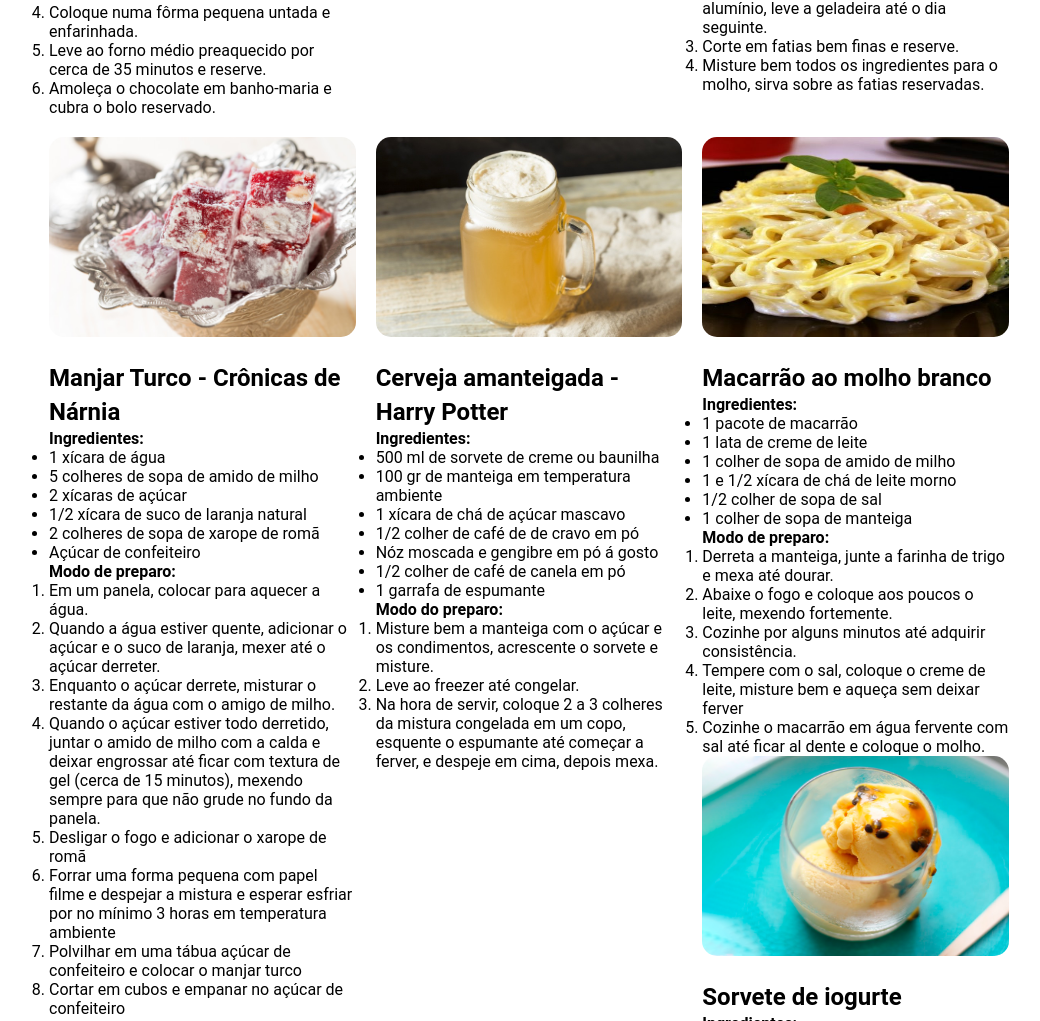
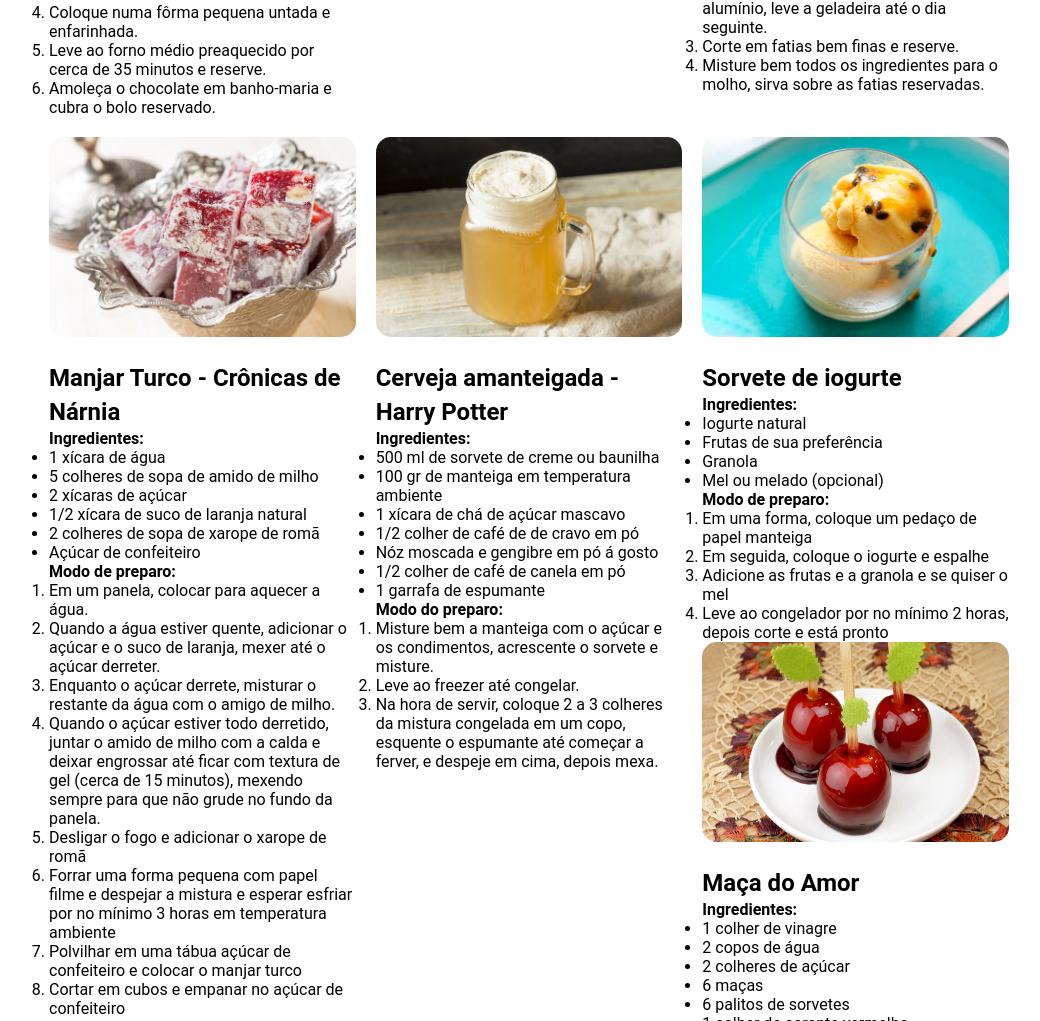
Before and after one commit to GabrielyAguiar/SiteReceitas, a plain HTML site: page index.html in a window 1280 px wide. Shown: the part 1106-2127 px from the top of the page, without its empty margins (111-1151 px from the left). Drawn offline with Linux system fonts and the light colour scheme.

Commit message:
Melhorias no site acrescentadas

```diff
--- a/index.html
+++ b/index.html
@@ -180,32 +180,6 @@
                         </div>
                 </div>
 
-            <div class="card" id="MacaBranco.jpg"">
-                <div class="card__image-container">
-                    <img src="img/MacaBranco.jpg" width="300" height="200" alt="MacaBranco">
-                </div>
-
-                <div class="card_content">
-                    <h3 class="title_recipe">Macarrão ao molho branco</h3>
-                    <h4>Ingredientes:</h4>
-                <ul>
-                  <li>1 pacote de macarrão</li>
-                  <li>1 lata de creme de leite</li>
-                  <li>1 colher de sopa de amido de milho</li>
-                  <li>1 e 1/2 xícara de chá de leite morno</li>
-                  <li>1/2 colher de sopa de sal</li>
-                  <li>1 colher de sopa de manteiga</li>
-                  </ul>
-                <h4>Modo de preparo:</h4>
-                <ol>
-                  <li>Derreta a manteiga, junte a farinha de trigo e mexa até dourar.</li>
-                  <li>Abaixe o fogo e coloque aos poucos o leite, mexendo fortemente.</li>
-                  <li>Cozinhe por alguns minutos até adquirir consistência.</li>
-                  <li>Tempere com o sal, coloque o creme de leite, misture bem e aqueça sem deixar ferver</li>
-                  <li>Cozinhe o macarrão em água fervente com sal até ficar al dente e coloque o molho.</li>
-                  </ol>
-                </div>
-
                 <div>
                  <div class="card" id="sorvete.png"">
                     <div class="card__image-container">
```
